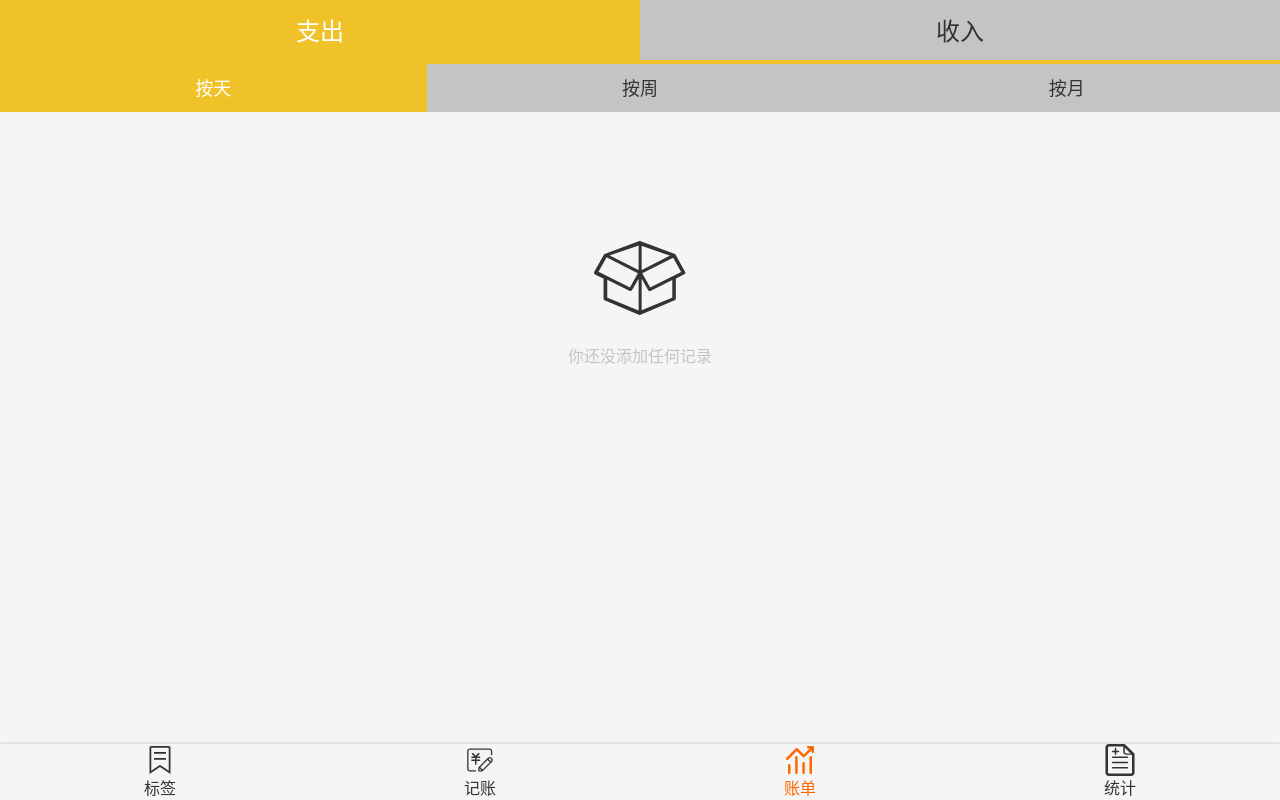
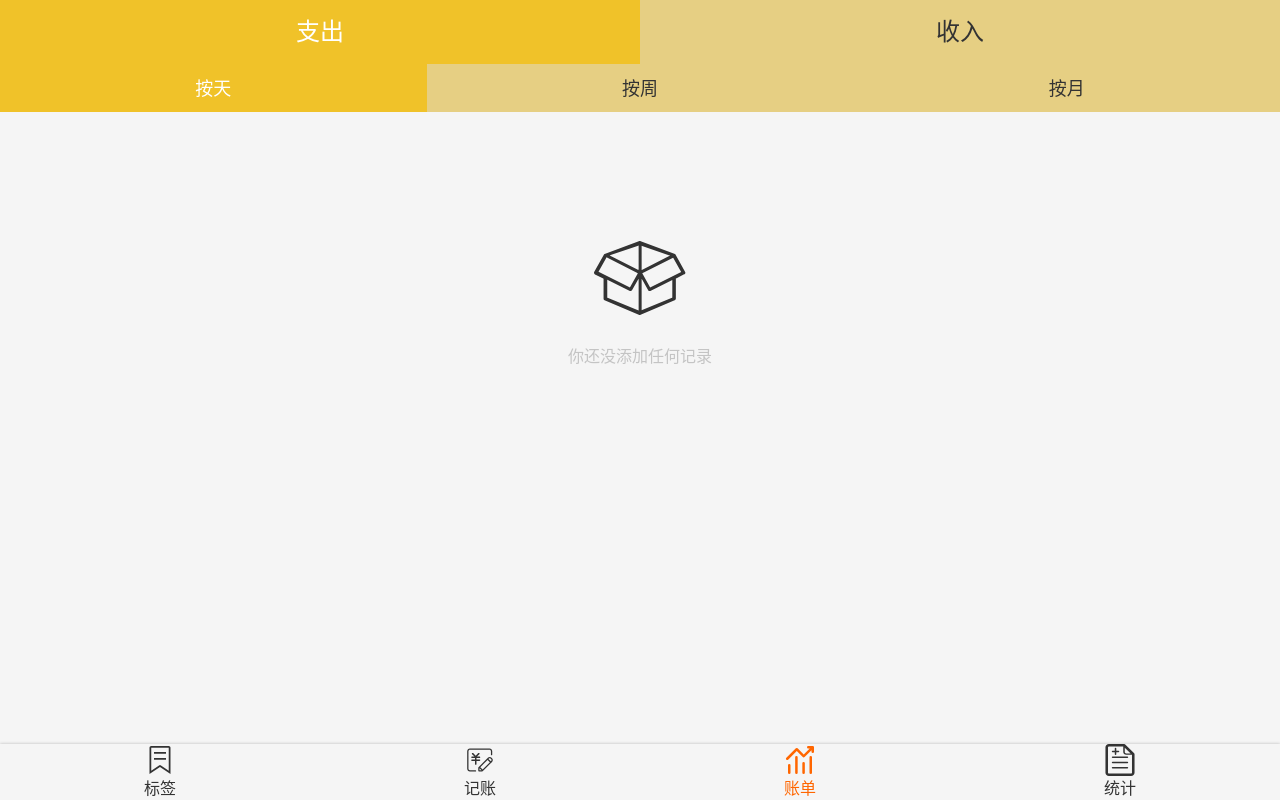
Before and after one commit to zhang4417/bookkeeper, a Vue app: page /#/bill in a window 1280 px wide. Built offline with nearby package versions, Linux system fonts and the light colour scheme.

Commit message:
随便更新下颜色

```diff
--- a/src/components/Tabs.vue
+++ b/src/components/Tabs.vue
@@ -36,7 +36,7 @@ export default class Tabs extends Vue {
 
 .tabs {
   display: flex;
-  background: #c4c4c4;
+  background: #e6cf83;
   flex-direction: row;
   font-size: 24px;
   &-item {
--- a/src/views/Bill.vue
+++ b/src/views/Bill.vue
@@ -167,12 +167,12 @@ export default class Bill extends Vue {
 
 <style lang="scss" scoped>
 ::v-deep .type-tab-item {
-  background: #c4c4c4;
+  background: #e6cf83;
   &.selected {
     background: #f0c229;
   }
   &::after {
-    background: #f0c229;
+    display: none;
   }
 }
 ::v-deep .schedule-tab-item {
--- a/src/views/Money.vue
+++ b/src/views/Money.vue
@@ -2,7 +2,7 @@
   <div>
     <Layout prefix="layout">
       <NumberPad :value.sync="record.amount" @saveRecord="saveRecord()" />
-      <Tabs :dataSource="typeList" :value.sync="record.type" />
+      <Tabs :dataSource="typeList" :value.sync="record.type" classPrefix="type" />
       <Notes fileName="备注" placeholder="请在这里输入备注" :inputValue.sync="record.notes" />
       <Tags @update:value="onchangeTags" />
     </Layout>
@@ -61,4 +61,7 @@ export default class Money extends Vue {
 }
 </style>
 <style lang="scss" scoped>
+::v-deep .type-tab-item::after {
+  display: none;
+}
 </style>
```
Also changed, not shown: src/components/Money/bg.png (deleted).
